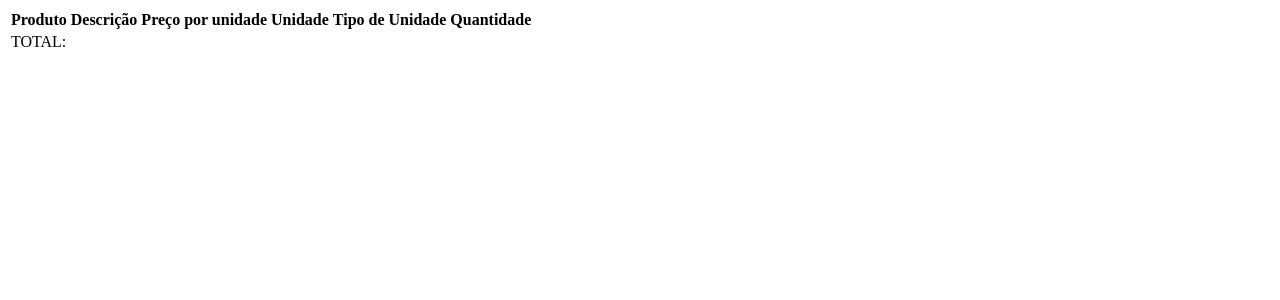
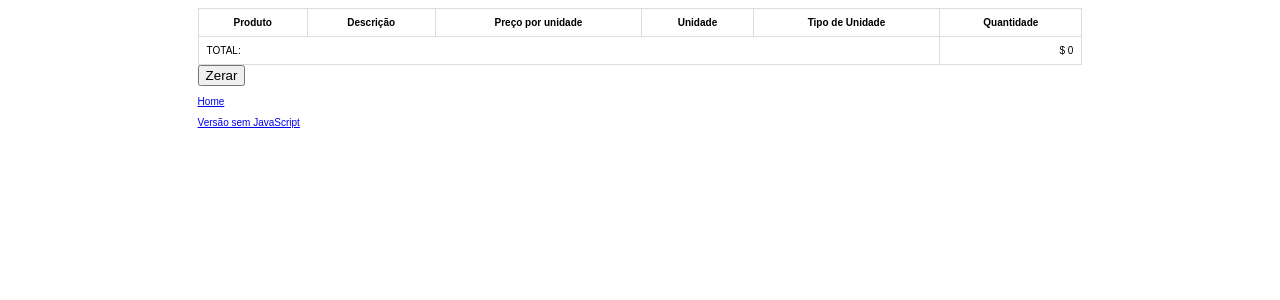
Before and after one commit to ricardo-ayres/projeto-grafica, a Django app: page /app/ in a window 1280 px wide. Shown: the top 300 px of the page. Run offline with Django 3.2, Linux system fonts and the light colour scheme; data comes from the database, SQL or seed files in the repository; data that the repository does not hold is empty.

Commit message:
um pouco de css e alguns links/botoes

```diff
--- a/grafica/settings.py
+++ b/grafica/settings.py
@@ -26,7 +26,7 @@ SECRET_KEY = 'django-insecure-57@8cv+*k_&zu&4voa1iy3%smz8)9p(%@v1%!(m-plp*-0@dp2
 # SECURITY WARNING: don't run with debug turned on in production!
 DEBUG = True
 
-ALLOWED_HOSTS = ['e00m.duckdns.org']
+ALLOWED_HOSTS = ['e00m.duckdns.org', 'localhost']
 
 # Application definition
 INSTALLED_APPS = [
--- a/orcamentos/templates/app/app.html
+++ b/orcamentos/templates/app/app.html
@@ -2,9 +2,34 @@
 <html>
   <head>
     <title>Orçamentos</title>
+    <link rel="shortcut icon" href="/static/img/favicon.ico" type="image/x-icon">
     <style>
+      html {
+        font-family: sans-serif;
+        font-size: 10px;
+      }
+
+      table {
+        border-collapse: collapse;
+        width: 100%;
+      }
+
+      tr, th, td {
+        padding: 8px;
+        border: 1px solid #dddddd;
+      }
+
+      tr:nth-child(even) {
+        background-color: #dddddd;
+      }
+
       .numero {
         text-align: right;
+      }
+
+      #root {
+        margin: auto;
+        max-width: 70%;
       }
     </style>
   </head>
@@ -30,6 +55,9 @@
           </tr>
         </tfoot>
       </table>
+      <button id="reset_btn">Zerar</button>
+      <p><a href="/">Home</a></p>
+      <p><a href="/catalogo">Versão sem JavaScript</a></p>
     </div>
   </body>
   <script>
@@ -101,9 +129,20 @@
         .then(function(produtos){buildList(produtos, catalogo)})
     }
 
+    function reset() {
+        for (let p of Object.values(catalogo)) {
+            p.num = 0
+        }
+        updateResult(catalogo)
+    }
+
     var catalogo = {}
     var url = '/restapi/produto'
+    var rst_btn = document.getElementById("reset_btn")
+
     getItems(url, catalogo)
+    updateResult(catalogo)
+    rst_btn.addEventListener("click", reset)
 
   </script>
 </html>
```
